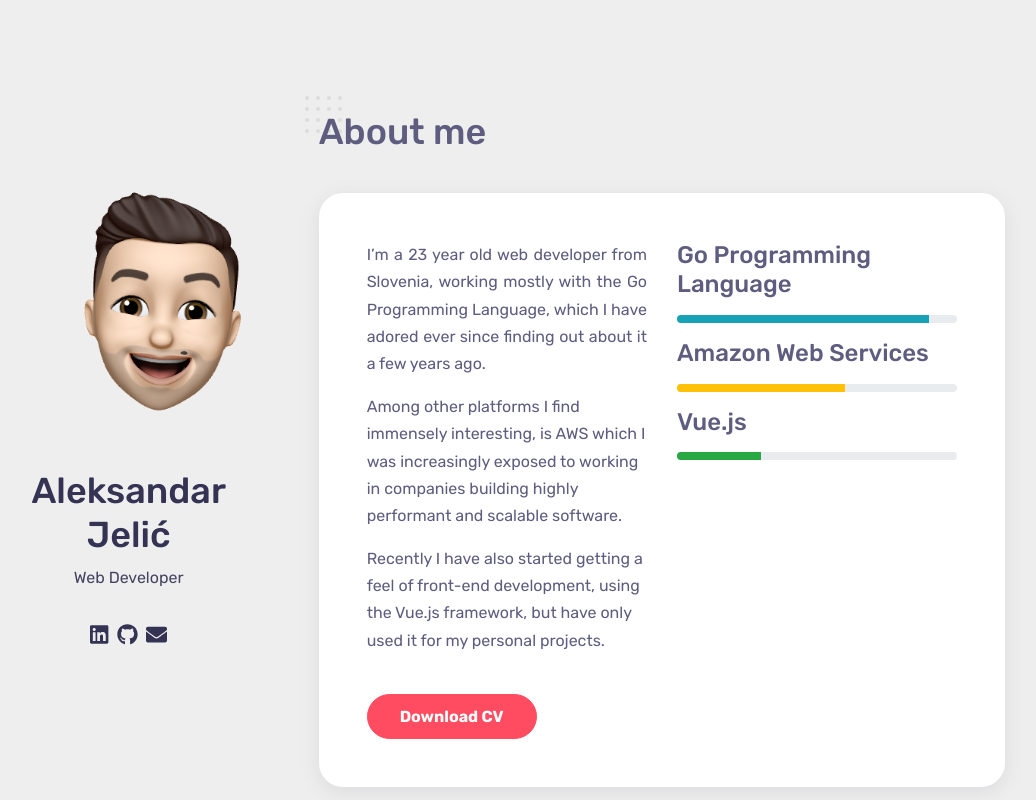
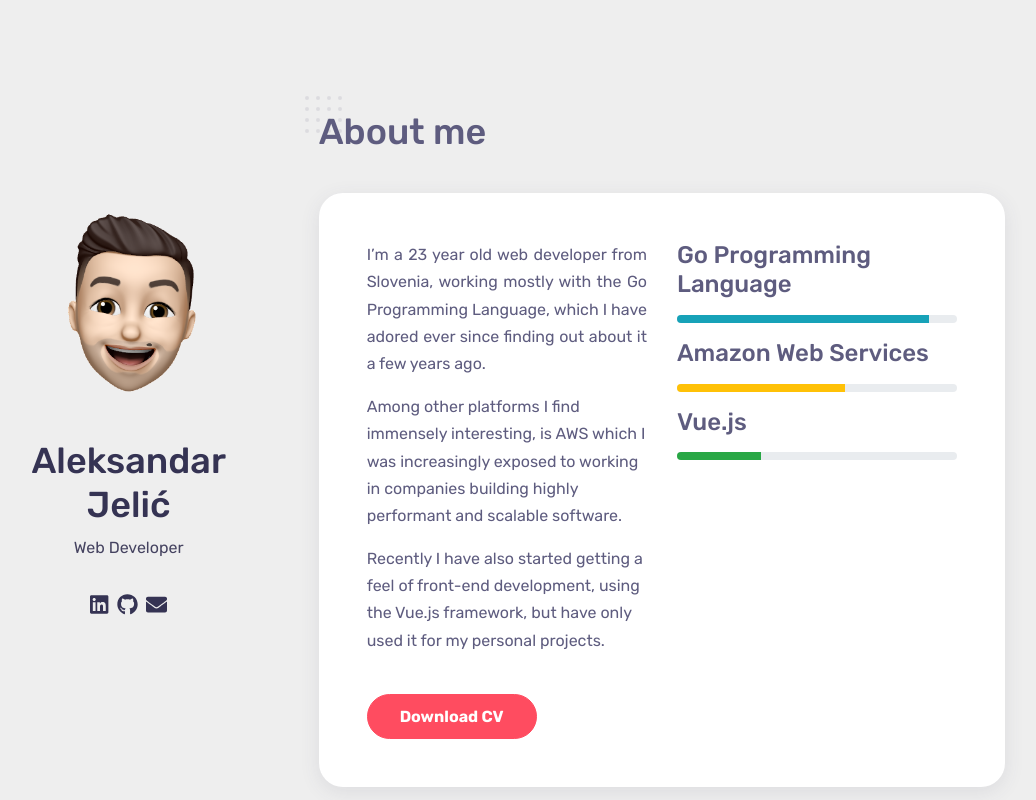
Before and after one commit to seniorescobar/personal-website, a Vue app: page / in a window 1280 px wide. Shown: the top 800 px of the page, without its empty margins (138-1174 px from the left). Built offline with nearby package versions, Linux system fonts and the light colour scheme.

Commit message:
minor fixes

```diff
--- a/src/App.vue
+++ b/src/App.vue
@@ -11,7 +11,7 @@
               <img
                 src="./assets/images/memoji.png"
                 alt="Profile picture"
-                class="rounded-circle"
+                class="img-fluid rounded-circle"
               />
 
               <!-- info -->
--- a/src/views/AboutMe.vue
+++ b/src/views/AboutMe.vue
@@ -8,7 +8,7 @@
         <div class="col">
           <div class="rounded-lg bg-white shadow-dark p-5">
             <div class="row">
-              <div class="col-md-6">
+              <div class="col-xl-6">
                 <!-- about text -->
                 <p class="text-justify">
                   I’m a 23 year old web developer from Slovenia, working mostly
@@ -26,7 +26,7 @@
                   for my personal projects.
                 </p>
               </div>
-              <div class="col-md-6">
+              <div class="col-xl-6">
                 <skill-item
                   name="Go Programming Language"
                   skill="90"
```
